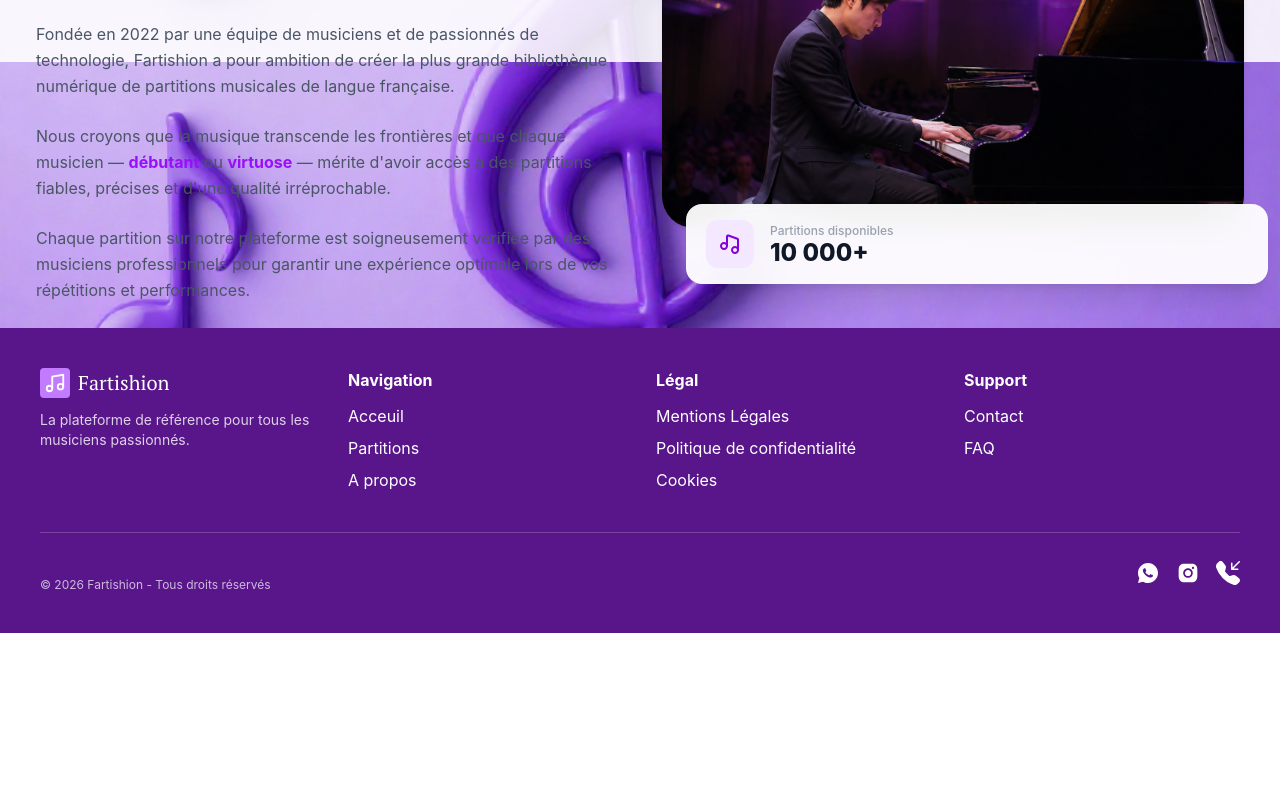
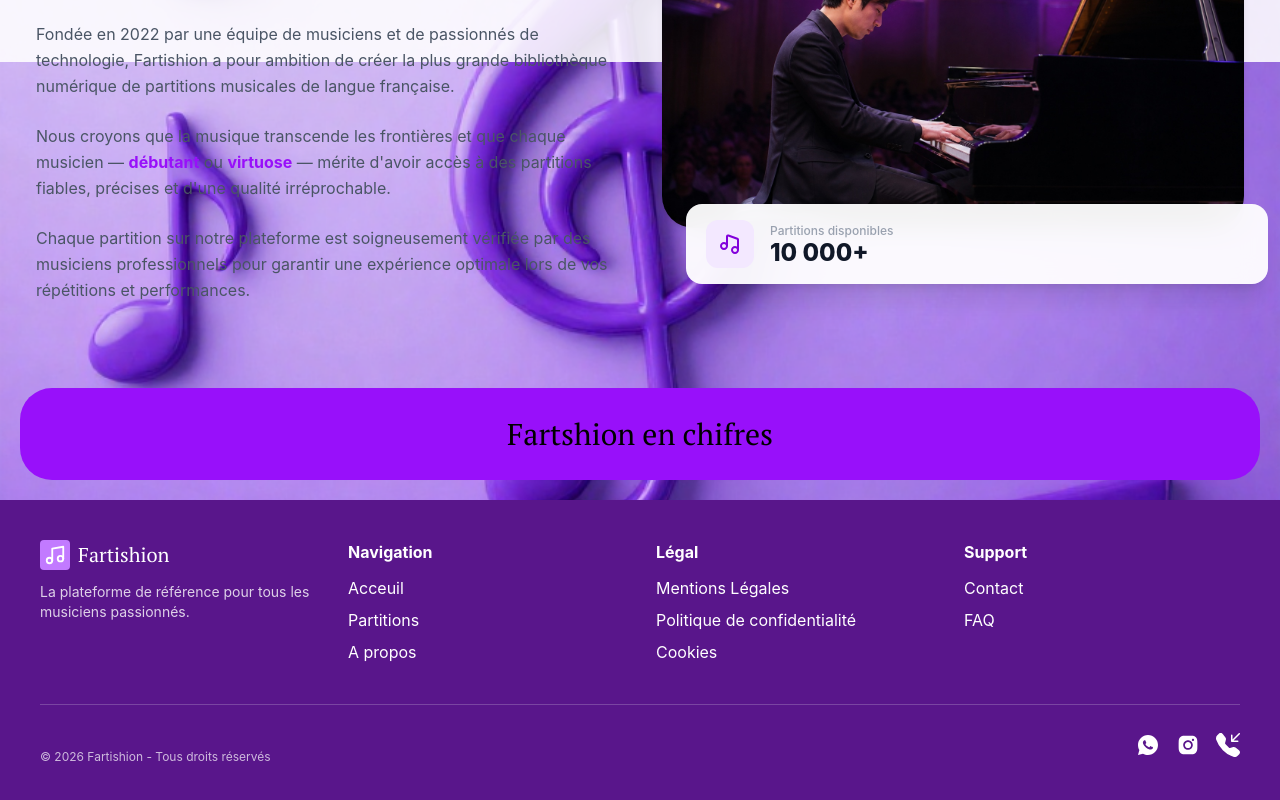
Before and after one commit to riedsteeve/Fartishion, a React (Vite) app in the folder frontend/: page /about in a window 1280 px wide. Shown: the part 738-1538 px from the top of the page. Before the commit the page ends 1371 px from the top, so only its background shows below. Built offline with nearby package versions, Linux system fonts and the light colour scheme.

Commit message:
Mise en place de la section statistics

```diff
--- /dev/null
+++ b/frontend/src/Components/Composables/fartishionEnChiffre.tsx
@@ -0,0 +1,19 @@
+const stats = [
+    { id: 1, chiffre: '10k+', description: "Partitions disponibles" },
+    { id: 2, chiffre: '45k+', description: "Musiciens inscrits" },
+    { id: 3, chiffre: '120k+', description: "Compositeurs référencés" },
+    { id: 4, chiffre: '98%', description: "Satisafction utilisateurs" },
+]
+
+
+const FartishionEnChiffre = () => {
+    return (
+        <div className="mt-20 bg-purple-600 rounded-4xl p-7">
+
+            <h2 className="text-3xl text-center font-pt-serif" >Fartshion en chifres</h2>
+
+        </div>
+    )
+}
+
+export default FartishionEnChiffre
--- a/frontend/src/Components/Landingpage/About.tsx
+++ b/frontend/src/Components/Landingpage/About.tsx
@@ -1,6 +1,7 @@
 import Header from '../Composables/header'
 import { BiMusic } from 'react-icons/bi'
 import OurMission from '../Composables/ourMission'
+import FartishionEnChiffre from '../Composables/fartishionEnChiffre'
 
 
 const About = () => {
@@ -26,6 +27,8 @@
             </div>
 
             <OurMission />
+            <FartishionEnChiffre />
+
 
 
         </>
```
